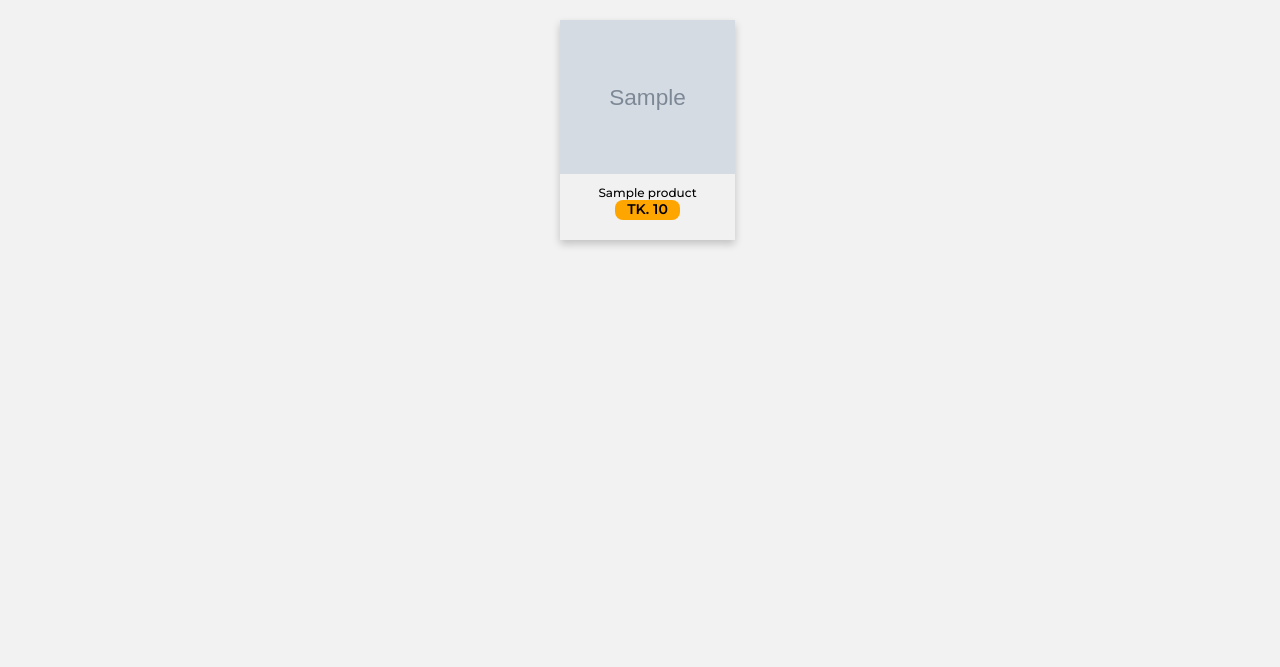
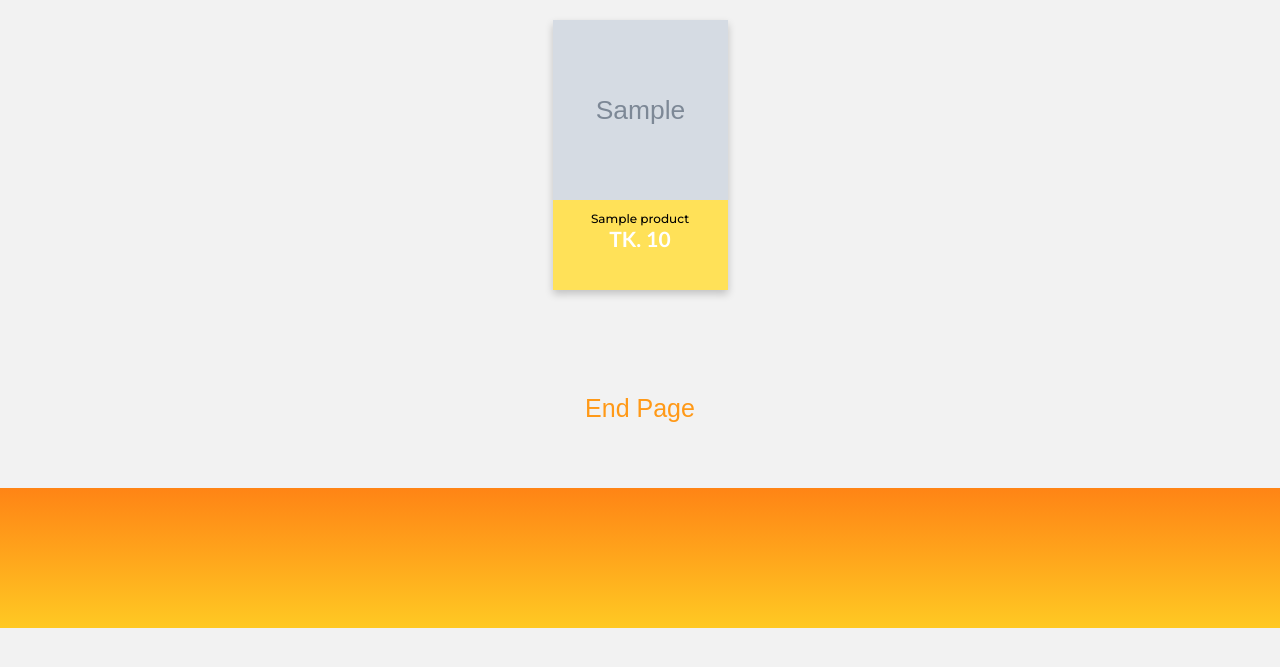
Before and after one commit to ksaifahmed/db_project_oracle_django, a Django app: template templates/home.html in a window 1280 px wide. Shown: the part 80-747 px from the top of the page. Run offline with Django 3.2, Linux system fonts and the light colour scheme; the template is opened without the code that fills it: most values are stand-ins (such as "Sample title", 1, 10 or a date in 2020); grey boxes marked "Sample" are stand-in pictures; some libraries are stand-ins or nearby versions.

Commit message:
pagination applied

```diff
--- a/home/static/home/style.css
+++ b/home/static/home/style.css
@@ -194,7 +194,6 @@ nav .search-icon{
 .content{
   position: absolute;
   left: 50%;
-  text-align: center;
   transform: translate(-50%);
 }
 .content header{
@@ -233,7 +232,6 @@ nav .logo.space{
 .content{
   position: absolute;
   left: 50%;
-  text-align: center;
   transform: translate(-50%);
 }
 .content header{
@@ -299,11 +297,14 @@ nav .logo.space{
 
 .column {
   float: left;
-  padding: 10px;
+  padding: 5px;
 }
 
 /* Remove extra left and right margins, due to padding in columns */
-.row {margin: 0 -5px;}
+.row {
+  margin: 0 -5px;
+  display: inline;
+}
 
 /* Clear floats after the columns */
 .row:after {
@@ -315,22 +316,70 @@ nav .logo.space{
 /* Style the counter cards */
 .card {
   box-shadow: 0 4px 8px 0 rgba(0, 0, 0, 0.2); /* this adds the "card" effect */
-  padding: 16px;
-  margin-left: 15px;
-  text-align: center;
-  background-color: #f1f1f1;
+  padding: 10px;
+  margin: 10px;
+  background-color: #ffe158;
   transition: 0.5s;
 }
 
 .text_field{
   text-align: center;
   font-size: 12px;
+  height: 70px;
   padding: 7px;
+  background: #ffe158;
 }
 
 
 
 .card:hover{
   transform: translate(0, -10px);
-  background: #ffd03e;
+  background: #FFBF4E;
+
 }
+
+.card:hover *{
+  background: #FFBF4E;
+}
+
+.pager{
+  margin: auto;
+  align-content: center;
+  display: table;
+  padding: 45px;
+}
+
+.pager > button.next_page_button{
+  margin: auto;
+  padding: 8px;
+  width: 140px;
+  height: 40px;
+  background-image: linear-gradient(to right, orange , gold);
+  border-radius: 14px;
+  border: white;
+  font-family: "Century Gothic", sans-serif;
+  font-size: 17px;
+  font-weight: 600;
+  color: white;
+  transition: 0.5s;
+}
+
+.pager > button.next_page_button:hover{
+  background-image: linear-gradient(to right, orangered, darkorange);
+  transform: scale(1.05);
+}
+
+
+.end_page_div{
+  font-family: "Century Gothic", sans-serif;
+  color: #ff9917;
+  font-weight: lighter;
+  font-size: 25px;
+  padding: 20px;
+}
+
+.footer{
+  background-image: linear-gradient(#ff8415, #ffc923);
+  width: 100%;
+  height: 140px;
+}
--- a/templates/home.html
+++ b/templates/home.html
@@ -40,15 +40,15 @@
     </nav>
 
 
-    <div class="content" style="margin-top: 10px">
+    <div class="product_grid" style="margin: auto; align-content: end; display: table">
                 <div class="row">
                     {% for p in products %}
 	                    <div class="column" style="padding: 10px">
-                            <div class="card" style="height: 220px; width: 175px; padding: 0">
-                                <img alt="{{ p.name }}" src="{{ p.image_link }}" width="100%" height="70%">
+                            <div class="card" style="height: 270px; width: 175px; padding: 0">
+                                <img alt="{{ p.name }}" src="{{ p.image_link }}" width="100%" height="180px">
                                 <div class="text_field">
                                     <div class="name" style="font-weight: 500">{{ p.name }}</div>
-                                    <div class="price" style="margin: auto; width:65px; height: 20px; background: orange; border-radius: 8px; font-size: 14px; font-weight: 600">TK. {{ p.price }}</div>
+                                    <div class="price" style="margin: auto; width:65px; height: 20px; color: #ffffff; border-radius: 8px; font-family: Calibri; font-size: 21px; font-weight: 800">TK. {{ p.price }}</div>
                                 </div>
                             </div>
                         </div>
@@ -59,6 +59,18 @@
                 </div>
     </div>
 
+    <div class="pager">
+        {% if products.has_next %}
+        <button class="next_page_button" onclick="location.href='/?page={{ products.next_page_number }}' ">Next Page ></button>
+        {% else %} <div class="end_page_div">End Page</div>
+        {% endif %}
+    </div>
+
+    <div class="footer">
+    </div>
+
+
+
 
 
 
```
Also changed, not shown: home/views.py (+13 -7 lines), home/static/home/script.js (line endings or trailing spaces).
